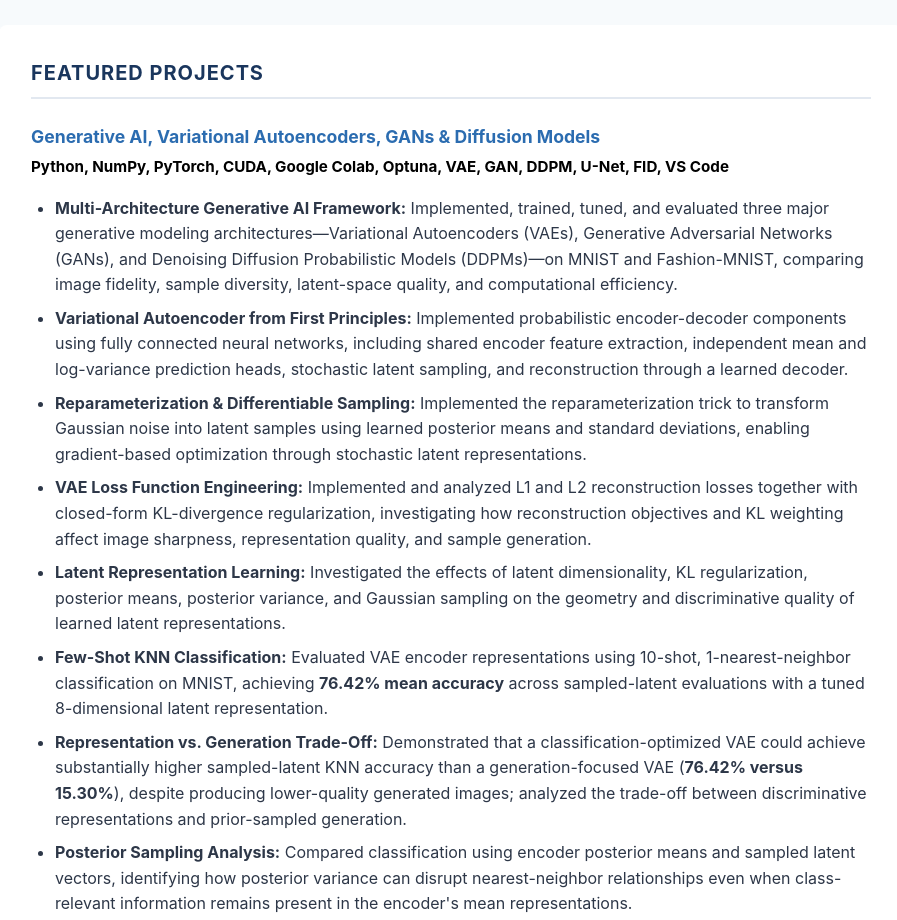
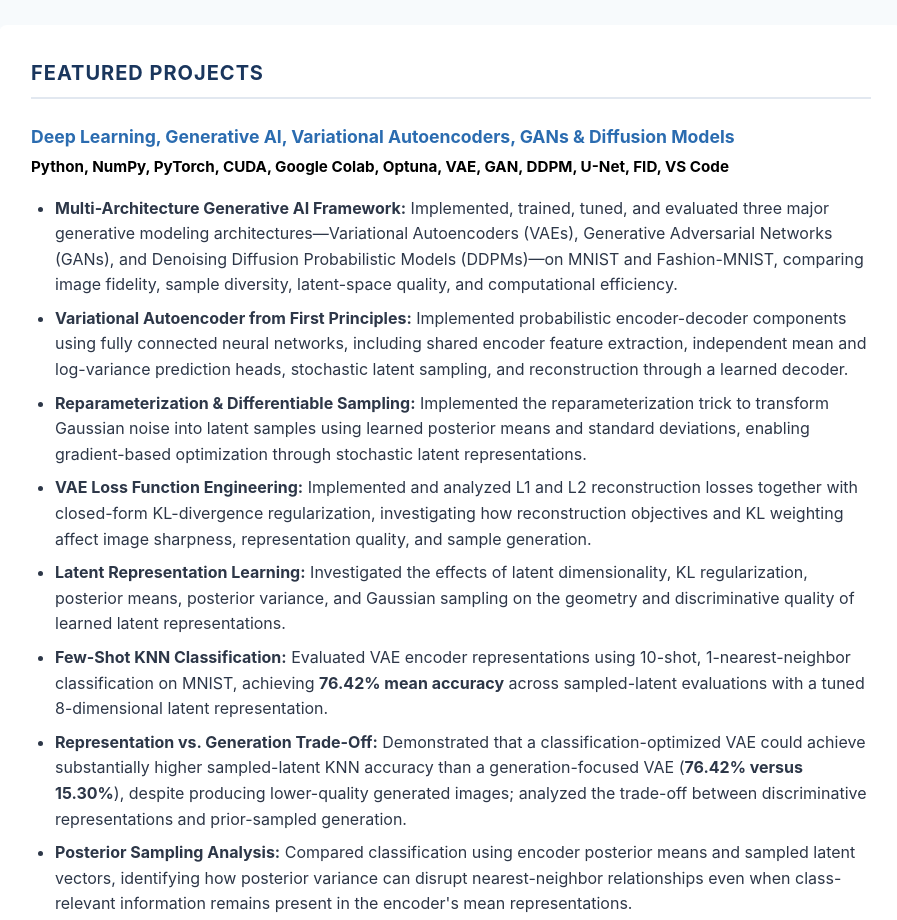
Before and after one commit to pandanomial/resume, a plain HTML site: page index.html in a window 1280 px wide. Shown: the part 3300-4220 px from the top of the page, without its empty margins (329-1226 px from the left). Drawn offline with Linux system fonts and the light colour scheme.

Commit message:
Update index.html

```diff
--- a/index.html
+++ b/index.html
@@ -401,7 +401,7 @@
                  PROJECT: Generative AI — VAE, GAN, DDPM
                  ========================================================= -->
             <div class="item-group">
-                <h3>Generative AI, Variational Autoencoders, GANs & Diffusion Models</h3>
+                <h3>Deep Learning, Generative AI, Variational Autoencoders, GANs & Diffusion Models</h3>
                 <p class="sub-heading">Python, NumPy, PyTorch, CUDA, Google Colab, Optuna, VAE, GAN, DDPM, U-Net, FID, VS Code</p>
                 <ul>
 
```
